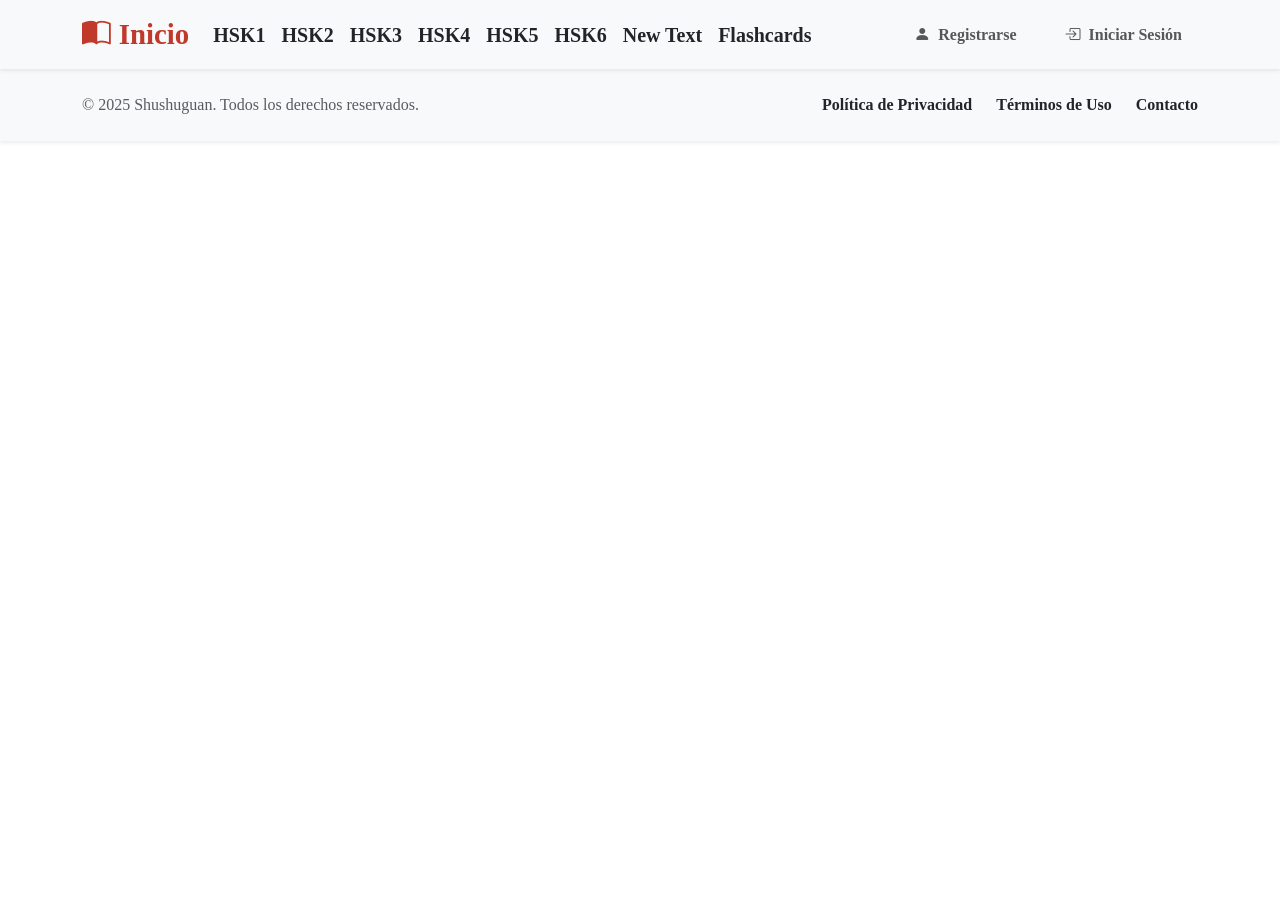
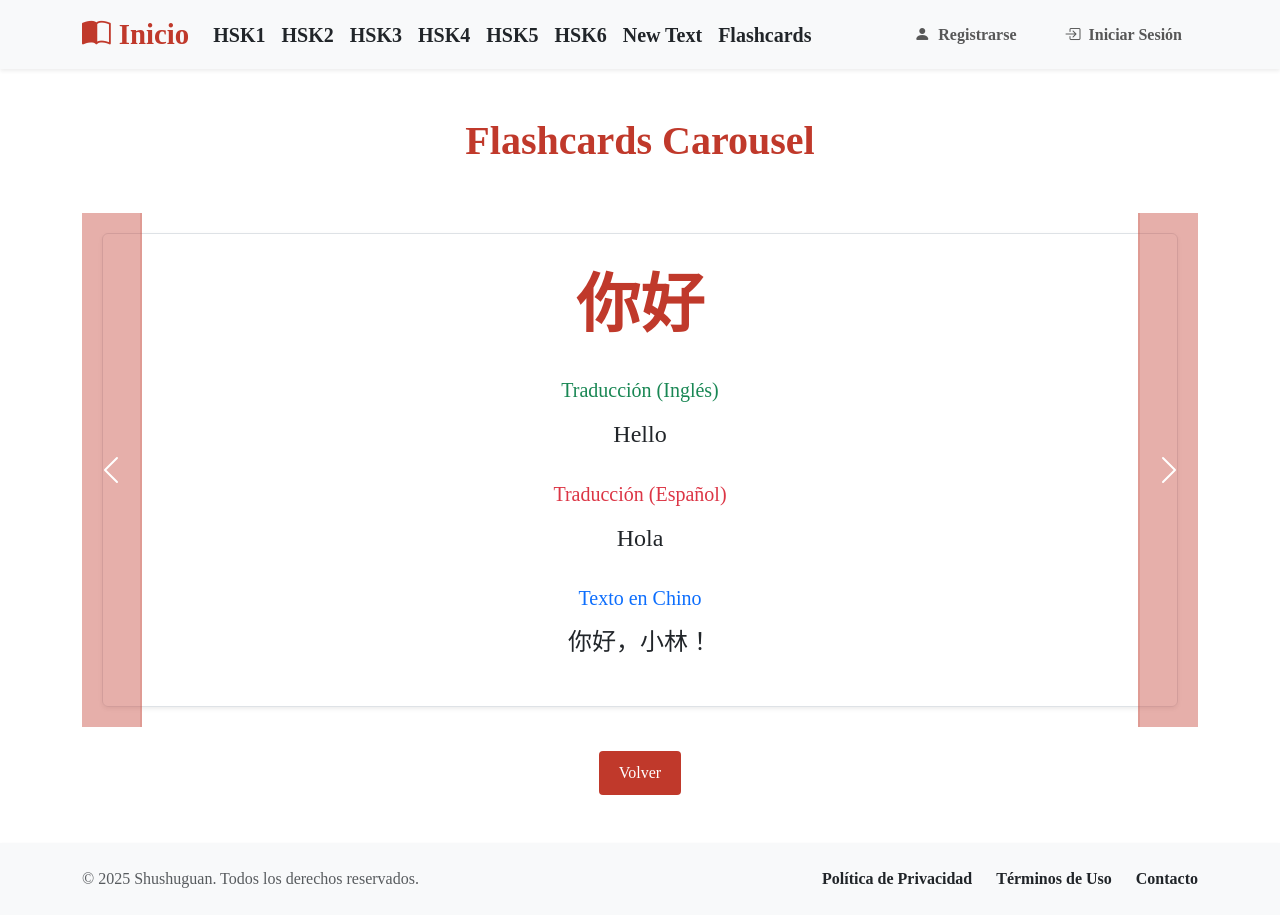
Before and after one commit to josevictorgarcia/chinesetexts, an Angular app in the folder chinesetexts/: page /flashcards/1 in a window 1280 px wide. Before the commit this address led to /. Before the commit the page ends 800 px from the top, so only its background shows below. Built offline with nearby package versions, Linux system fonts and the light colour scheme.

Commit message:
Set up flashcard page

```diff
--- a/chinesetexts/src/app/app.module.ts
+++ b/chinesetexts/src/app/app.module.ts
@@ -12,6 +12,7 @@ import { HttpClientModule } from '@angular/common/http';
 import { TextPage } from './components/text-page.component';
 import { TextForm } from './components/text-form.component';
 import { Flashcards } from './components/flashcards.component';
+import { Flashcard } from './components/flashcard.component';
 
 @NgModule({
   declarations: [
@@ -21,7 +22,8 @@ import { Flashcards } from './components/flashcards.component';
     AppShowText,
     TextPage,
     TextForm,
-    Flashcards
+    Flashcards,
+    Flashcard,
   ],
   imports: [
     BrowserModule,
--- a/chinesetexts/src/app/app.routing.ts
+++ b/chinesetexts/src/app/app.routing.ts
@@ -3,6 +3,7 @@ import { AppShowText } from "./components/show-text.component";
 import { TextPage } from "./components/text-page.component";
 import { TextForm } from "./components/text-form.component";
 import { Flashcards } from "./components/flashcards.component";
+import { Flashcard } from "./components/flashcard.component";
 
 const appRoutes: Routes = [
   //{ path: "courses", component: CourseListComponent },
@@ -10,6 +11,7 @@ const appRoutes: Routes = [
   { path: 'texts/new', component: TextForm},
   { path: 'texts/:id', component: TextPage},
   { path: 'flashcards', component: Flashcards },
+  { path: 'flashcards/:id', component: Flashcard},
   { path: '', redirectTo: '', pathMatch: 'full' }
 ];
 
--- /dev/null
+++ b/chinesetexts/src/app/components/flashcard.component.html
@@ -0,0 +1,213 @@
+<div class="container my-5" style="font-family: 'Noto Serif SC', serif;">
+  <style>
+    .carousel-item {
+      padding: 20px;
+      text-align: center; /* Centrado del contenido de cada item */
+    }
+
+    .text-xlarge {
+      font-size: 1.5rem;
+      line-height: 2;
+    }
+
+    .chinese-word {
+      font-size: 4rem;
+      font-weight: bold;
+      color: #c0392b; /* color rojo similar al título */
+      margin-bottom: 20px;
+    }
+
+    .btn-back {
+      font-size: 1rem;
+      color: #fff;
+      background-color: #c0392b;
+      border: none;
+      padding: 10px 20px;
+      border-radius: 4px;
+      cursor: pointer;
+    }
+
+    .btn-back:hover {
+      background-color: #e74c3c;
+    }
+
+    /* Estilo para las flechas (más grandes y visibles) */
+    .carousel-control-prev-icon,
+    .carousel-control-next-icon {
+      font-size: 2rem;  /* Aumenta el tamaño de las flechas */
+      color: #fff; /* Blanco para las flechas */
+    }
+
+    /* Estilo de los controles prev y next */
+    .carousel-control-prev,
+    .carousel-control-next {
+      background-color: rgba(192, 57, 43, 0.8); /* Fondo rojo más oscuro para mayor contraste */
+      display: flex;
+      align-items: center;
+      justify-content: center;
+      cursor: pointer;
+      z-index: 10; /* Aseguramos que las flechas estén siempre encima */
+      width: 60px; /* Ancho de los controles */
+      height: 100%; /* Ajuste de altura al contenedor del carousel */
+    }
+
+    .carousel-control-prev {
+      border-right: 2px solid #c0392b; /* Borde a la derecha para separar */
+    }
+
+    .carousel-control-next {
+      border-left: 2px solid #c0392b; /* Borde a la izquierda para separar */
+    }
+
+    /* Estilo de las flechas al pasar el ratón */
+    .carousel-control-prev:hover,
+    .carousel-control-next:hover {
+      background-color: rgba(192, 57, 43, 1); /* Fondo rojo más intenso al pasar el mouse */
+    }
+
+    /* Ajuste de tamaño de las flechas para pantallas pequeñas */
+    @media (max-width: 767px) {
+      .carousel-control-prev-icon,
+      .carousel-control-next-icon {
+        font-size: 1.5rem;  /* Reduce el tamaño de las flechas en pantallas pequeñas */
+      }
+
+      .carousel-control-prev,
+      .carousel-control-next {
+        width: 50px;  /* Reducción de tamaño de los controles */
+      }
+    }
+
+    /* Asegurando que el carousel no se desborde en dispositivos pequeños */
+    @media (max-width: 767px) {
+      .carousel-inner {
+        padding: 0 15px;  /* Añade espacio a los lados para evitar desbordamientos */
+      }
+    }
+
+    /* Desactivación del comportamiento del scroll (prevención de scroll automático) */
+    #flashcardsCarousel {
+      pointer-events: auto; /* Garantiza que los eventos del mouse solo actúen sobre la zona clickeable */
+    }
+
+    /* Desactivar scroll para pasar al siguiente item */
+    .carousel-inner {
+      overflow: hidden;
+    }
+
+    /* Flexbox para asegurar que los controles estén acoplados a la altura del carousel */
+    .carousel {
+      display: flex;
+      justify-content: space-between;
+      align-items: stretch; /* Asegura que los controles tengan la misma altura */
+      position: relative;
+    }
+  </style>
+
+  <h1 class="text-center mb-5" style="font-weight: 700; font-size: 2.5rem; color: #c0392b;">
+    Flashcards Carousel
+  </h1>
+
+  <!-- Flashcards Carousel -->
+  <div id="flashcardsCarousel" class="carousel slide" data-bs-ride="false"> <!-- Desactivado auto-ride -->
+    <div class="carousel-inner">
+
+      <!-- Item 1 -->
+      <div class="carousel-item active">
+        <div class="border rounded shadow-sm p-4">
+          <div class="chinese-word">
+            你好
+          </div>
+
+          <!-- Traducción al Inglés -->
+          <h5 class="mt-4 text-success">Traducción (Inglés)</h5>
+          <p class="text-xlarge" style="white-space: pre-line;">
+            Hello
+          </p>
+
+          <!-- Traducción al Español -->
+          <h5 class="mt-4 text-danger">Traducción (Español)</h5>
+          <p class="text-xlarge" style="white-space: pre-line;">
+            Hola
+          </p>
+
+          <!-- Ejemplo en Chino -->
+          <h5 class="mt-4 text-primary">Texto en Chino</h5>
+          <p class="text-xlarge" style="white-space: pre-line;">
+            你好，小林！
+          </p>
+        </div>
+      </div>
+
+      <!-- Item 2 -->
+      <div class="carousel-item">
+        <div class="border rounded shadow-sm p-4">
+          <div class="chinese-word">
+            谢谢
+          </div>
+
+          <!-- Traducción al Inglés -->
+          <h5 class="mt-4 text-success">Traducción (Inglés)</h5>
+          <p class="text-xlarge" style="white-space: pre-line;">
+            Thank you
+          </p>
+
+          <!-- Traducción al Español -->
+          <h5 class="mt-4 text-danger">Traducción (Español)</h5>
+          <p class="text-xlarge" style="white-space: pre-line;">
+            Gracias
+          </p>
+
+          <!-- Ejemplo en Chino -->
+          <h5 class="mt-4 text-primary">Texto en Chino</h5>
+          <p class="text-xlarge" style="white-space: pre-line;">
+            谢谢你帮我！
+          </p>
+        </div>
+      </div>
+
+      <!-- Item 3 -->
+      <div class="carousel-item">
+        <div class="border rounded shadow-sm p-4">
+          <div class="chinese-word">
+            再见
+          </div>
+
+          <!-- Traducción al Inglés -->
+          <h5 class="mt-4 text-success">Traducción (Inglés)</h5>
+          <p class="text-xlarge" style="white-space: pre-line;">
+            Goodbye
+          </p>
+
+          <!-- Traducción al Español -->
+          <h5 class="mt-4 text-danger">Traducción (Español)</h5>
+          <p class="text-xlarge" style="white-space: pre-line;">
+            Adiós
+          </p>
+
+          <!-- Ejemplo en Chino -->
+          <h5 class="mt-4 text-primary">Texto en Chino</h5>
+          <p class="text-xlarge" style="white-space: pre-line;">
+            再见，明天见！
+          </p>
+        </div>
+      </div>
+
+    </div>
+
+    <!-- Controls para el Carousel -->
+    <button class="carousel-control-prev" type="button" data-bs-target="#flashcardsCarousel" data-bs-slide="prev">
+      <span class="carousel-control-prev-icon" aria-hidden="true"></span>
+      <span class="visually-hidden">Previous</span>
+    </button>
+    <button class="carousel-control-next" type="button" data-bs-target="#flashcardsCarousel" data-bs-slide="next">
+      <span class="carousel-control-next-icon" aria-hidden="true"></span>
+      <span class="visually-hidden">Next</span>
+    </button>
+  </div>
+
+  <!-- Botón Back -->
+  <div class="text-center mt-4">
+    <button class="btn-back" onclick="window.history.back();">Volver</button>
+  </div>
+</div>
--- /dev/null
+++ b/chinesetexts/src/app/components/flashcard.component.ts
@@ -0,0 +1,14 @@
+import { Component, OnInit } from '@angular/core';
+import { Router } from '@angular/router';
+
+@Component({
+  selector: 'flashcard',
+  templateUrl: './flashcard.component.html',
+})
+export class Flashcard {
+
+    constructor(private router: Router){}
+
+    back(){this.router.navigate(['/flashcards'])}
+
+}
--- a/chinesetexts/src/app/components/flashcards.component.html
+++ b/chinesetexts/src/app/components/flashcards.component.html
@@ -40,7 +40,7 @@
     </button>
   </div>
 
-  <div *ngFor="let collection of collections" class="border rounded shadow-sm mb-4 p-4" style="cursor: pointer;">
+  <div *ngFor="let collection of collections" class="border rounded shadow-sm mb-4 p-4" style="cursor: pointer;" [routerLink]="'/flashcards/' + collection.id">
     <div class="d-flex justify-content-between mb-2 text-muted" style="font-size: 0.9rem;">
       <!-- Aquí muestras la fecha de creación y el número de flashcards -->
       <div><strong>Creada:</strong> {{ collection.date | date: 'MMM d, yyyy' }}</div>
```
